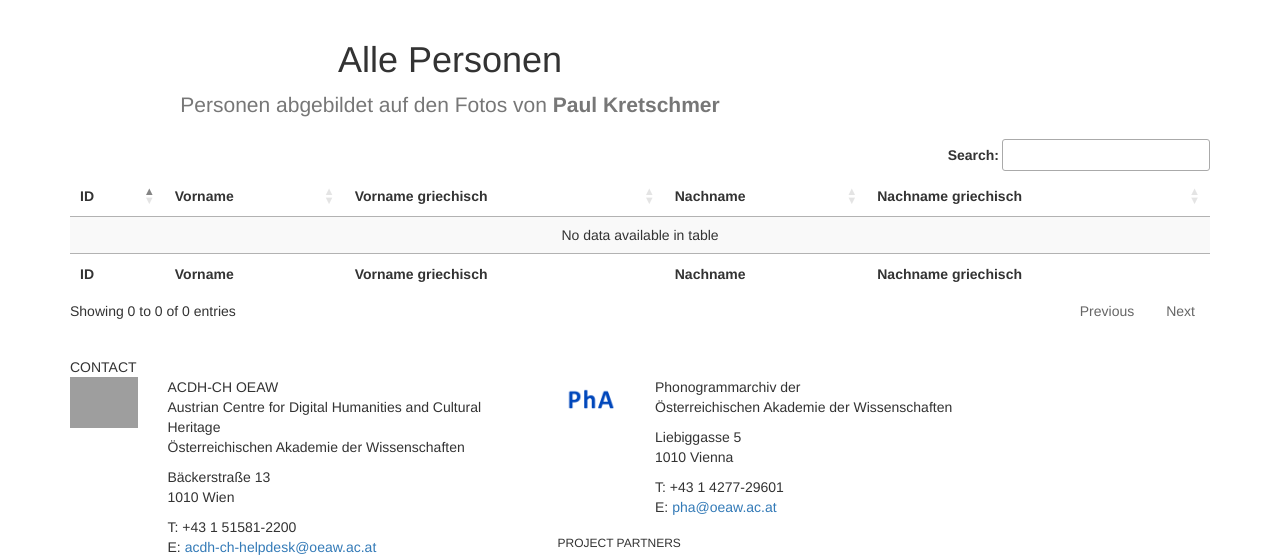
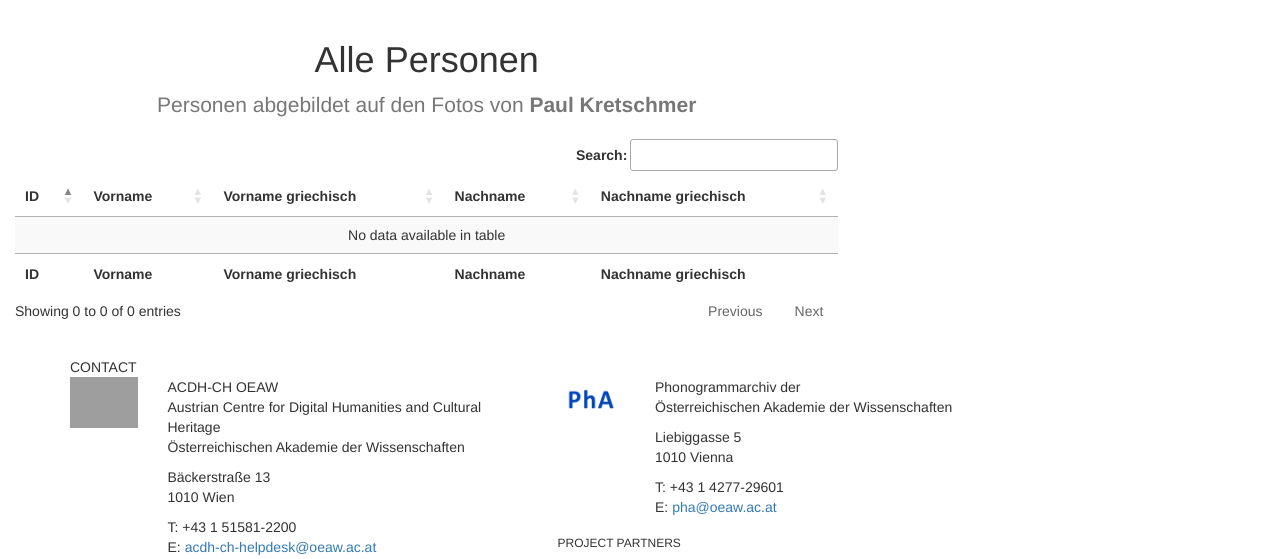
Before and after one commit to bfpha/kretschmer-static-py, a Python web app: template templates/person-index.html in a window 1280 px wide; the page is wider, and only the part inside the window is pictured. Shown: the part 138-697 px from the top of that part. Run offline with Jinja, Linux system fonts and the light colour scheme; the template is opened without the code that fills it, so the values that code supplies are empty; some libraries are stand-ins or nearby versions; grey boxes are pictures that could not be loaded.

Commit message:
minor structural changes

```diff
--- a/templates/foto-detail.html
+++ b/templates/foto-detail.html
@@ -3,7 +3,7 @@
 {% block content %}
   <div style="--bs-breadcrumb-divider: '>';" aria-label="breadcrumb">
       <ol class="breadcrumb">
-          <li class="breadcrumb-item active" href="index.html">Start</li>
+          <li class="breadcrumb-item"><a href="index.html">Start</a></li>
           <li class="breadcrumb-item active" aria-current="page">Fotos</li>
       </ol>
   </nav>
--- a/templates/object.html
+++ b/templates/object.html
@@ -15,8 +15,8 @@
 <nav style="--bs-breadcrumb-divider: '>>';" aria-label="breadcrumb">
     <ol class="breadcrumb">
         <li class="breadcrumb-item"><a href="index.html">Start</a></li>
-        <li class="breadcrumb-item active" href="fotos-detail.html">Fotos</li>
-        <li class="breadcrumb-item"><a href="{{ prev }}">{{ prevTitle.lstrip('0') }}</a></li>
+        <li class="breadcrumb-item active"><a href="fotos-detail.html">Fotos</a></li>
+        <li class="breadcrumb-item">{{ prev }}">{{ prevTitle.lstrip('0') }}</a></li>
         <li class="breadcrumb-item active" aria-current="page">{{ titleOrig }}</li>
         <li class="breadcrumb-item"><a href="{{ next }}">{{ nextTitle.lstrip('0') }}</a></li>
     </ol>
--- a/templates/person-index.html
+++ b/templates/person-index.html
@@ -14,11 +14,15 @@
       <li class="breadcrumb-item active" aria-current="page">Alle Personen als Tabelle</li>
   </ol>
 </nav>
-<div class="container text-center">
+<div class="container-fluid text-center">
+  <div class="row">
     <div class="col-lg-8 col-md-8 mx-auto">
       <h1 class="fw-light">Alle Personen</h1>
       <p class="lead text-muted">Personen abgebildet auf den Fotos von <strong>Paul Kretschmer</strong> </p>
     </div>
+  </div>
+  <div class="row">
+    <div class="col-lg-8 col-md-8 mx-auto">
       <table id="myTable" class="display" style="width:100%;">
         <thead>
           <tr>
@@ -71,6 +75,8 @@
         </tfoot>
       </table>
     </div>
+  </div>
+</div>
 <script>
   $(document).ready(function() {
       $('#myTable').DataTable(
--- a/templates/place-index.html
+++ b/templates/place-index.html
@@ -67,10 +67,12 @@
                 {{ item.countryHistoryGr }}
               </td>
               <td>
+                {% if item.placeGeonames is string %}
                 <a target="_blank"
                   href="{{ item.placeGeonames }}">
-                  {{ item.placeGeonames }}
+                  {{ item.placeGeonames.replace("https://www.geonames.org/", "") }}
                 </a>
+                {% endif %}
               </td>
               <td>
                 {{ item.coordinates }}
```
Also changed, not shown: templates/table.html (+6 -3 lines). Lines whose indentation alone changed are shown as unchanged.
